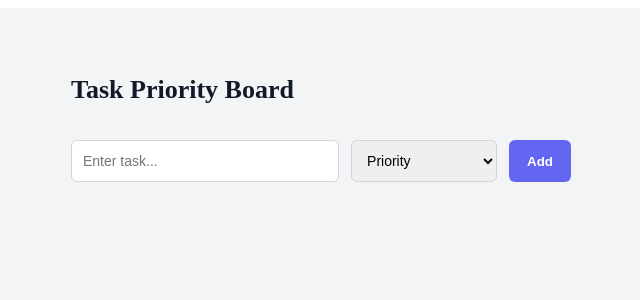
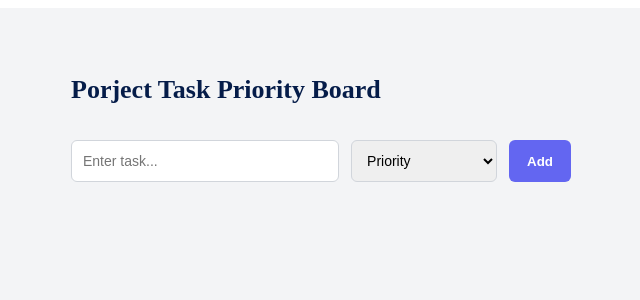
Before and after one commit to muskan-chouhan/react, a React (Vite) app in the folder 39-project-task-board/: page / in a window 1280 px wide. Shown: the top 300 px of the page, without its empty margins (69-709 px from the left). Built offline with nearby package versions, Linux system fonts and the light colour scheme.

Commit message:
correction

```diff
--- a/39-project-task-board/src/App.jsx
+++ b/39-project-task-board/src/App.jsx
@@ -17,7 +17,7 @@ const Wrapper = styled.div`
 const Heading = styled.h1`
   font-size: 26px;
   font-weight: 700;
-  color: #111827;
+  color: #051c49;
   margin-bottom: 35px;
 `;
 
@@ -51,7 +51,7 @@ function App() {
     <Page>
       <Wrapper>
 
-        <Heading>Task Priority Board</Heading>
+        <Heading>Porject Task Priority Board</Heading>
 
         <FormWrapper>
           <TaskForm addGetFun={onhandel} />
```
